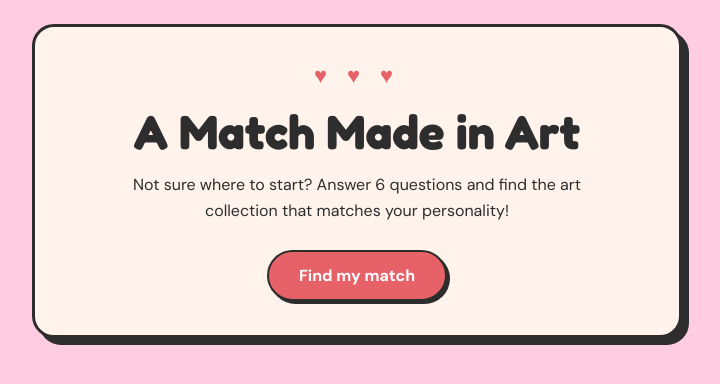
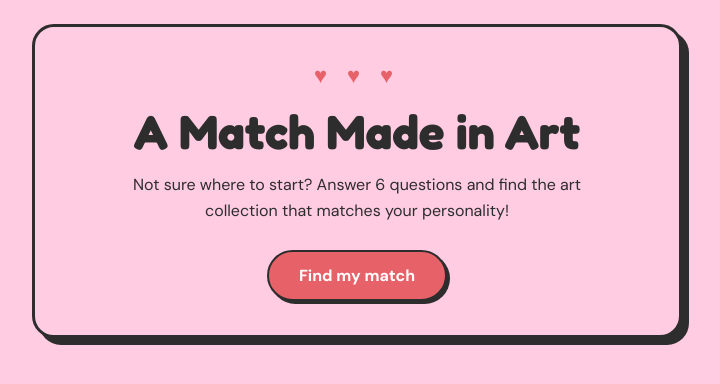
Before and after one commit to wowanotherartist/a-match-made-in-art, a plain HTML site: page index.html in a window 1280 px wide. Shown: the whole page, without its empty margins (283-1003 px from the left). Drawn offline with Linux system fonts and the light colour scheme.

Commit message:
Change quiz card background color to pink

```diff
--- a/index.html
+++ b/index.html
@@ -41,7 +41,7 @@
     }
 
     .quiz-card {
-      background: var(--cream);
+      background: var(--pink);
       border: 3px solid var(--charcoal);
       border-radius: 22px;
       padding: 34px 30px;
```
